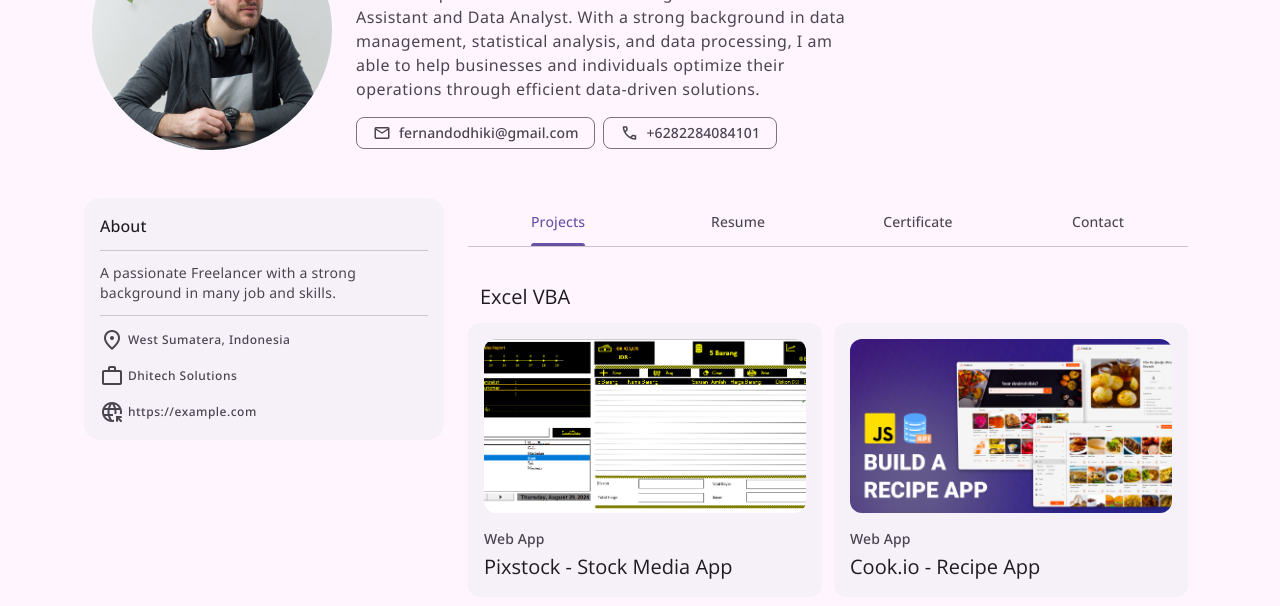
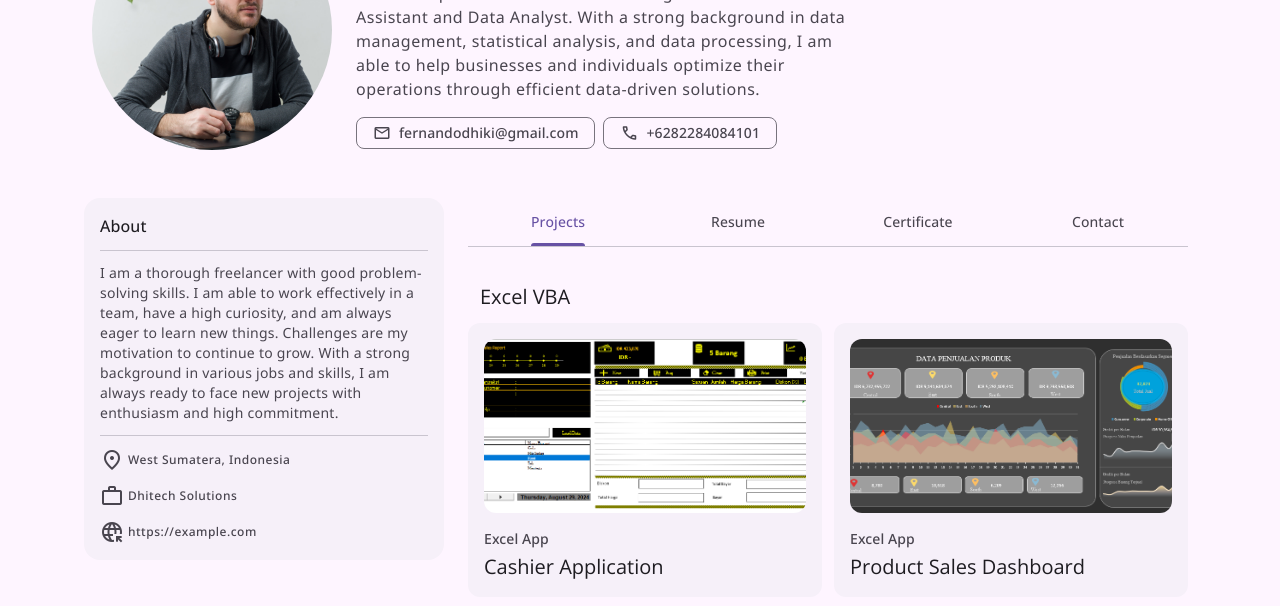
Before and after one commit to dhikiper/dhikiper.github.io, a plain HTML site: page index.html in a window 1280 px wide. Shown: the part 178-784 px from the top of the page. Drawn offline with nearby package versions, Linux system fonts and the light colour scheme.

Commit message:
update portfolio

```diff
--- a/index.html
+++ b/index.html
@@ -146,8 +146,12 @@
             <h2 class="card-title title-medium">About</h2>
 
             <p class="body-medium card-text">
-              A passionate Freelancer with a strong background in many job and
-              skills.
+              I am a thorough freelancer with good problem-solving skills. I am
+              able to work effectively in a team, have a high curiosity, and am
+              always eager to learn new things. Challenges are my motivation to
+              continue to grow. With a strong background in various jobs and
+              skills, I am always ready to face new projects with enthusiasm and
+              high commitment.
             </p>
 
             <ul class="about-list">
@@ -223,9 +227,10 @@
                 <h1 class="title-large margin-title">Excel VBA</h1>
 
                 <div class="project-list">
+                  <!-- Cashier App -->
                   <div
                     class="card"
-                    onclick="openModal('dasboardExcel/Portfolio1_DashboardExcel1.png','Excel App','cashier application','This Excel-based cashier application is designed to facilitate the sales process and inventory management. With this application, users can input items purchased by consumers and automatically print sales receipts. Other features available include access to a database of goods, consumers, and suppliers, as well as tracking the number of items sold and the stock of items in the database. In addition, this application also provides financial reports that display incoming money, both per day and per certain period, providing a complete picture of sales and inventory activities.' )"
+                    onclick="openModal('dasboardExcel/Portfolio1_DashboardExcel1.png','Excel App','Cashier Application','This Excel-based cashier application is designed to facilitate the sales process and inventory management. With this application, users can input items purchased by consumers and automatically print sales receipts. Other features available include access to a database of goods, consumers, and suppliers, as well as tracking the number of items sold and the stock of items in the database. In addition, this application also provides financial reports that display incoming money, both per day and per certain period, providing a complete picture of sales and inventory activities.','https:/\/github.com/dhikiper/Excel/tree/main/POS%20V2%20Application',event )"
                   >
                     <figure
                       class="card-banner img-holder"
@@ -241,23 +246,28 @@
                     </figure>
 
                     <div class="card-content">
-                      <span class="label-large card-subtitle">Web App</span>
+                      <span class="label-large card-subtitle">Excel App</span>
 
                       <h3 class="title-large card-title">
-                        Pixstock - Stock Media App
+                        Cashier Application
                       </h3>
                     </div>
 
                     <a href="#" class="state-layer"></a>
                   </div>
-                  <div class="card">
+
+                  <!-- Product Sales Dashboard -->
+                  <div
+                    class="card"
+                    onclick="openModal('dasboardExcel/Portfolio2_DashboardExcel2.png','Excel App','Product Sales Dashboard','This Excel-based sales dashboard is designed to effectively monitor sales performance across regions. Users can view sales data by date, month, year, or specific time range, providing flexibility in data analysis. With the slicing feature, users can quickly find relevant information, facilitating more efficient decision-making. The dashboard also features segment-by-segment data visualization, which helps in understanding sales trends and performance across regions or categories.','https:/\/github.com/dhikiper/Excel/tree/main/Dashboard/Sales%20Dashboard',event )"
+                  >
                     <figure
                       class="card-banner img-holder"
                       style="--width: 334; --height: 180"
                     >
                       <img
-                        src="./assets/images/project-2.png"
-                        alt="Cook.io - Recipe App"
+                        src="./assets/images/isi-portfolio/dasboardExcel/Portfolio2_DashboardExcel2.png"
+                        alt="Product Sales Dashboard"
                         width="334"
                         height="180"
                         class="img-cover"
@@ -265,10 +275,10 @@
                     </figure>
 
                     <div class="card-content">
-                      <span class="label-large card-subtitle">Web App</span>
+                      <span class="label-large card-subtitle">Excel App</span>
 
                       <h3 class="title-large card-title">
-                        Cook.io - Recipe App
+                        Product Sales Dashboard
                       </h3>
                     </div>
 
--- a/js/script.js
+++ b/js/script.js
@@ -54,7 +54,8 @@ $tabBtn.forEach((item) => {
 function openModal(imgSrc, title, category, description, link, event) {
   event.preventDefault();
   document.getElementById("myModal").style.display = "block";
-  document.getElementById("modalImg").src = "../assets/images/" + imgSrc;
+  document.getElementById("modalImg").src =
+    "../assets/images/isi-portfolio/" + imgSrc;
   document.getElementById("modalTitle").innerText = title;
   document.getElementById("modalCategory").innerText = category;
   document.getElementById("modalDescription").innerText = description;
```
